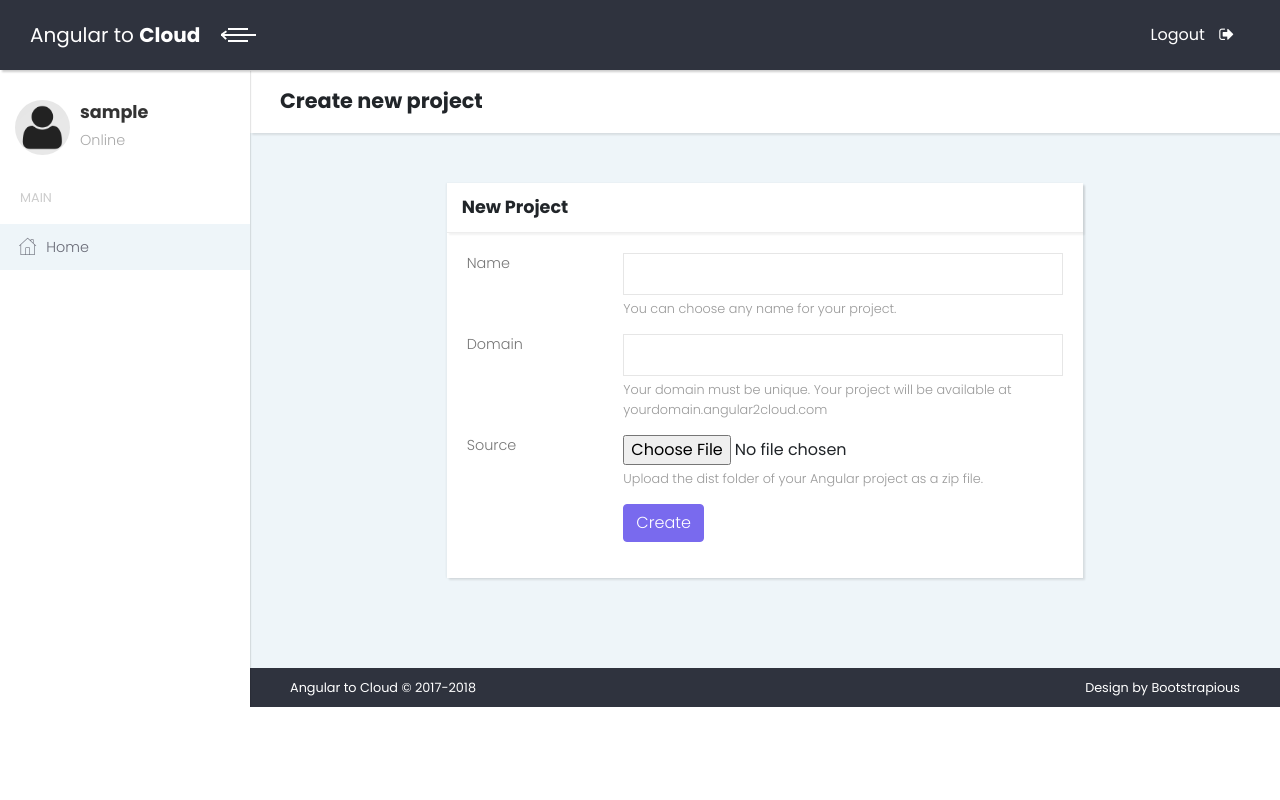
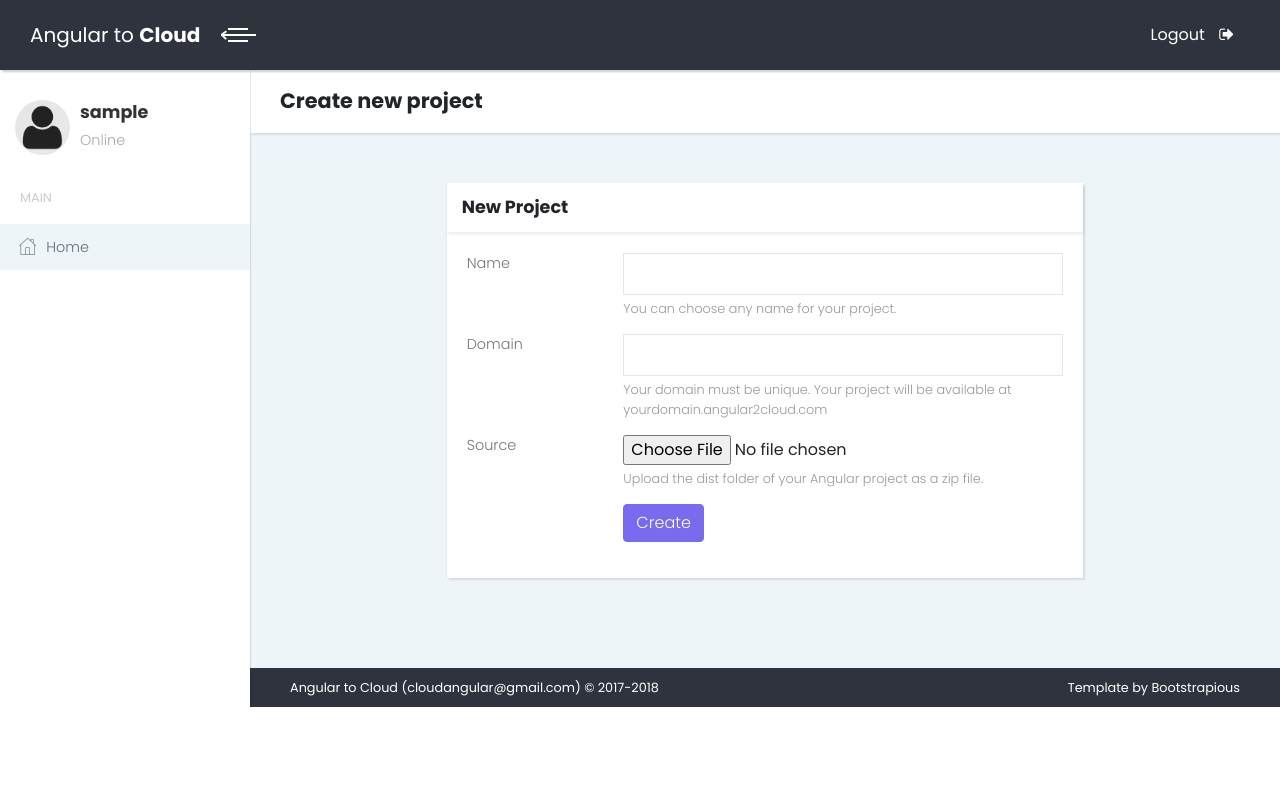
Before and after one commit to brunoliveira8/angular2cloud, a Django app: page /project/add/ in a window 1280 px wide. Run offline with Django 3.2, Linux system fonts and the light colour scheme; the visitor is signed in with stand-in values (Sample User, id 1); some libraries are stand-ins or nearby versions.

Commit message:
Adjust footer template

```diff
--- a/angular2cloud/templates/footer.html
+++ b/angular2cloud/templates/footer.html
@@ -2,10 +2,10 @@
     <div class="container-fluid">
         <div class="row">
             <div class="col-sm-6">
-                <p>Angular to Cloud &copy; 2017-2018</p>
+                <p>Angular to Cloud (cloudangular@gmail.com) &copy; 2017-2018 </p>
             </div>
             <div class="col-sm-6 text-right">
-                <p>Design by
+                <p>Template by
                     <a href="https://bootstrapious.com/admin-templates" class="external">Bootstrapious</a>
                 </p>
                 <!-- Please do not remove the backlink to us unless you support further theme's development at https://bootstrapious.com/donate. It is part of the license conditions. Thank you for understanding :)-->
--- a/angular2cloud/templates/registration/registration_base.html
+++ b/angular2cloud/templates/registration/registration_base.html
@@ -54,7 +54,7 @@
         </div>
       </div>
       <div class="copyrights text-center">
-        <p>Design by <a href="https://bootstrapious.com" class="external">Bootstrapious</a></p>
+        <p> Angular to Cloud &copy; 2017-2018 </p>
         <!-- Please do not remove the backlink to us unless you support further theme's development at https://bootstrapious.com/donate. It is part of the license conditions. Thank you for understanding :)-->
       </div>
     </div>
```
